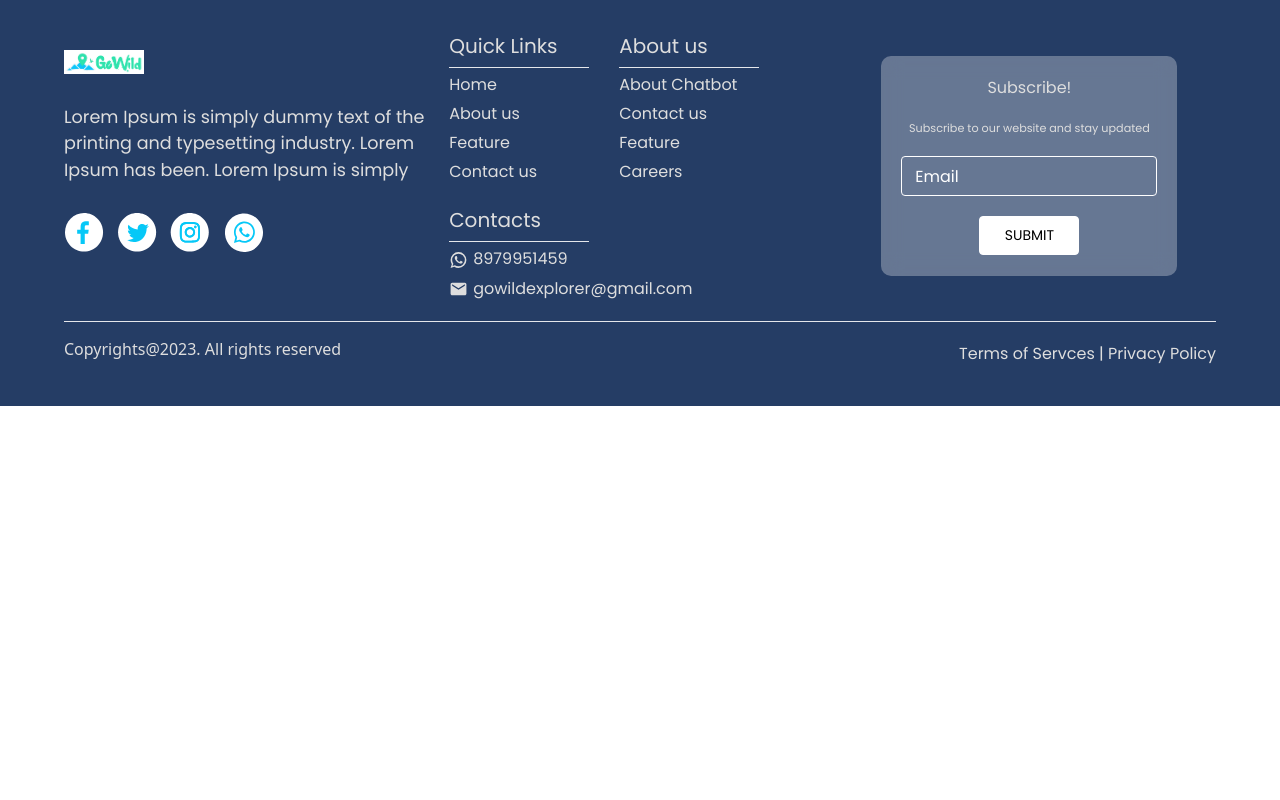
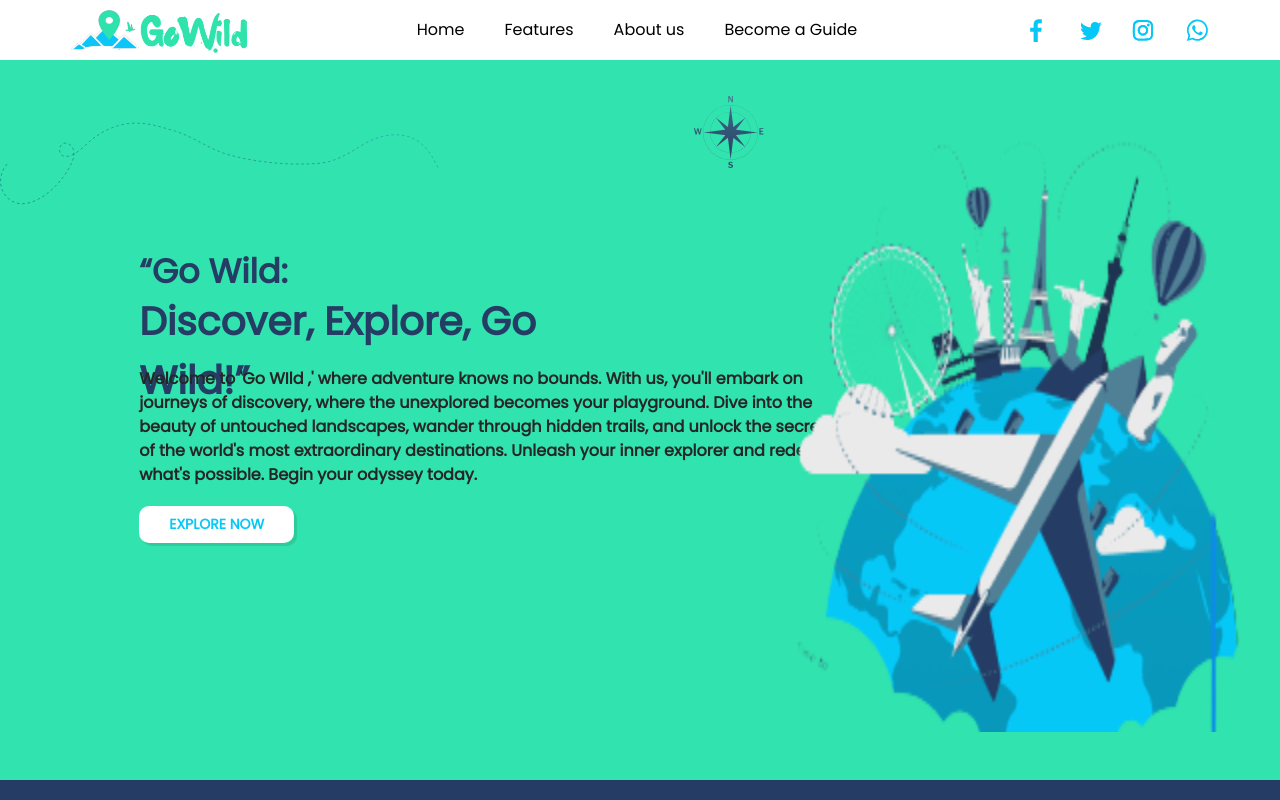
Before and after one commit to Aksh-007/go-wild, a React (Vite) app: page / in a window 1280 px wide. Shown: the top 800 px of the page. Built offline with nearby package versions, Linux system fonts and the light colour scheme.

Commit message:
Fix - react-router added

```diff
--- a/package.json
+++ b/package.json
@@ -19,7 +19,7 @@
     "fontsource-poppins": "^4.0.0",
     "react": "^18.2.0",
     "react-dom": "^18.2.0",
-    "react-router": "^6.18.0"
+    "react-router-dom": "^6.18.0"
   },
   "devDependencies": {
     "@types/react": "^18.2.15",
--- a/src/App.jsx
+++ b/src/App.jsx
@@ -3,16 +3,17 @@ import Form from "./components/Form.jsx";
 import HeroSection from "./components/HeroSection.jsx";
 import Navbar from "./components/Navbar.jsx";
 import Footer from "./components/Footer.jsx";
-
+import { BrowserRouter, Routes, Route } from "react-router-dom";
 function App() {
   return (
-    <>
-      {/* <Navbar /> */}
-      {/* <HeroSection /> */}
-      {/* <Form /> */}
-
+    <BrowserRouter>
+      <Navbar />
+      <Routes>
+        <Route path="/" element={<HeroSection />} />
+        <Route path="/guideForm" element={<Form />} />
+      </Routes>
       <Footer />
-    </>
+    </BrowserRouter>
   );
 }
 
```
Also changed, not shown: 1 other file (tests, documents, lock files or other folders).
